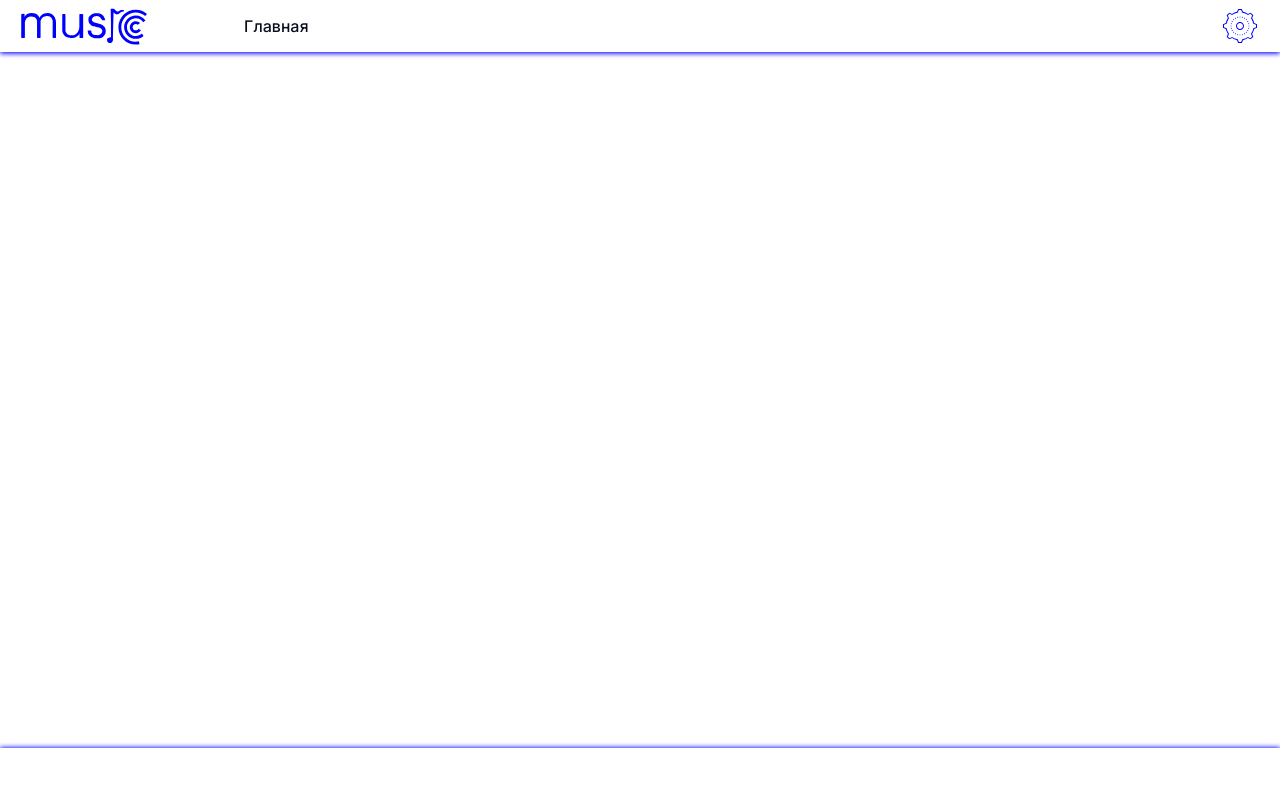
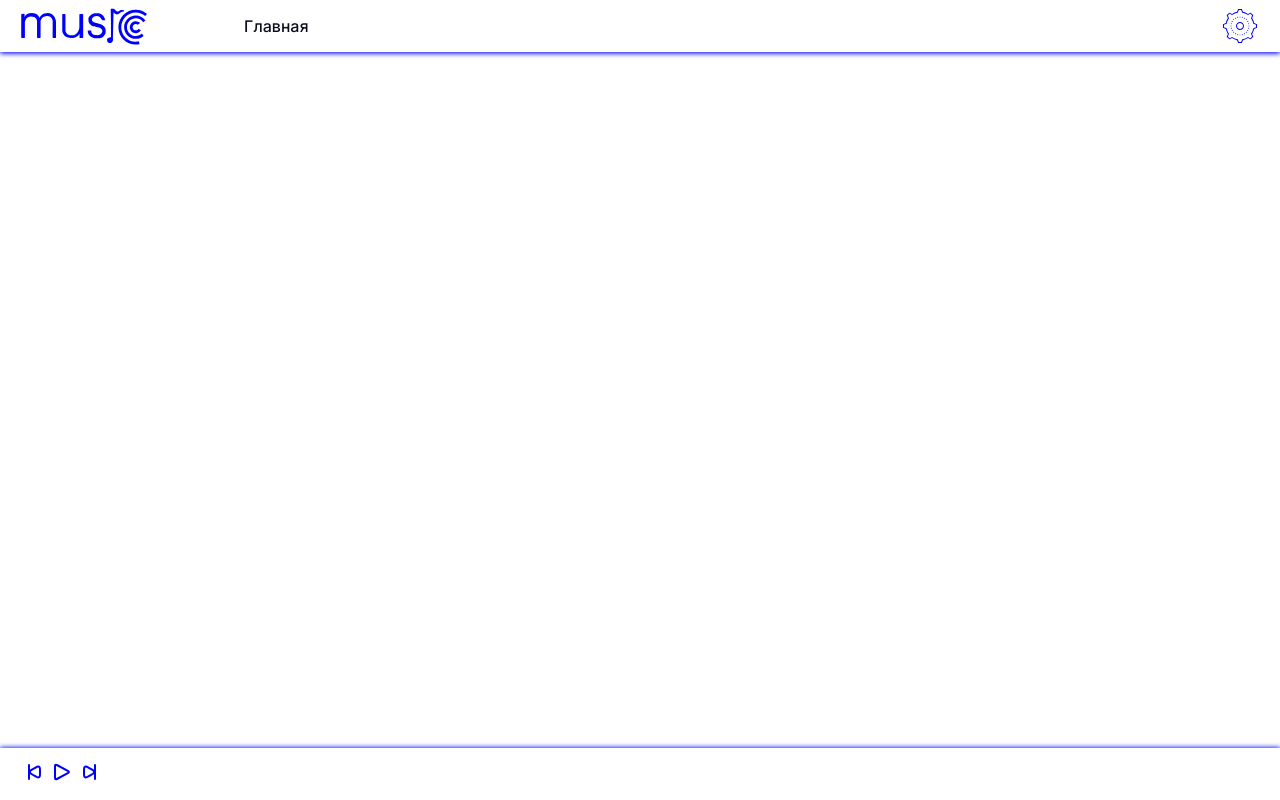
Before and after one commit to vklukin/Music-frontend-2, a React (Vite) app: page / in a window 1280 px wide. Built offline with nearby package versions, Linux system fonts and the light colour scheme.

Commit message:
added player control buttons on the page

```diff
--- a/src/components/organisms/PlayerControls/PlayerControls.tsx
+++ b/src/components/organisms/PlayerControls/PlayerControls.tsx
@@ -1,5 +1,22 @@
+import { useAtomValue } from "jotai";
+
 import "./style.css";
+import { PlayerControlButton } from "@components/atoms/PlayerControlButton";
+import { isAudioPlayingAtom } from "@core/atoms/PlayerControls";
+import { PageWidthContainer } from "../../molecules/Container";
 
 export const PlayerControls = () => {
-  return <div className="player-controls"></div>;
+  const isAudioPlaying = useAtomValue(isAudioPlayingAtom);
+
+  return (
+    <div className="player-controls">
+      <PageWidthContainer styles="player-controls__container">
+        <div className="player-controls__buttons-wrapper">
+          <PlayerControlButton iconType="prev" />
+          <PlayerControlButton iconType={isAudioPlaying ? "pause" : "play"} />
+          <PlayerControlButton iconType="next" />
+        </div>
+      </PageWidthContainer>
+    </div>
+  );
 };
--- a/src/components/organisms/PlayerControls/style.css
+++ b/src/components/organisms/PlayerControls/style.css
@@ -15,3 +15,9 @@
 html.dark .player-controls {
   --box-shadow-color: var(--dark-player-controls-box-shadow-color);
 }
+
+.player-controls__container {
+  height: 100%;
+  display: flex;
+  align-items: center;
+}
--- /dev/null
+++ b/src/core/atoms/PlayerControls.ts
@@ -0,0 +1,6 @@
+import { atom } from "jotai";
+
+type AudioStateType = "playing" | "pause";
+
+export const AudioStateAtom = atom<AudioStateType>("pause");
+export const isAudioPlayingAtom = atom<boolean>(false);
```
